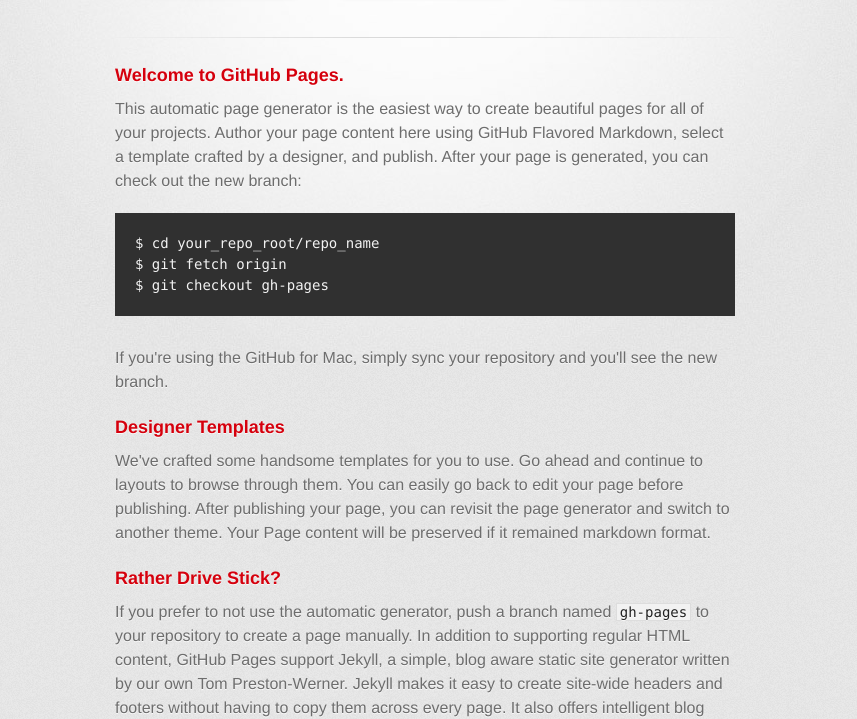
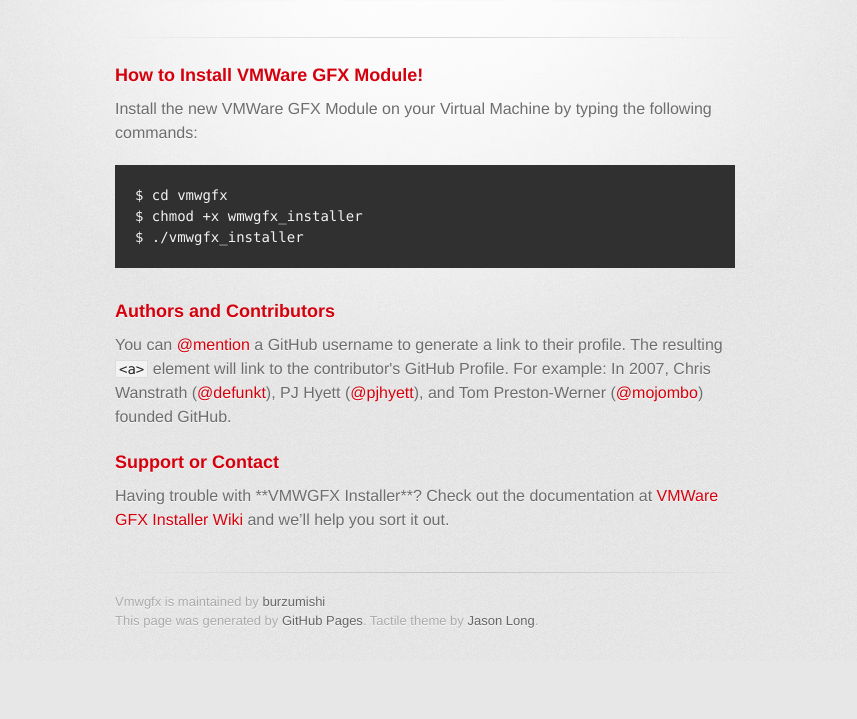
Before and after one commit to burzumishi/vmwgfx, a plain HTML site: page index.html in a window 1280 px wide. Shown: the part 209-928 px from the top of the page, without its empty margins (215-1072 px from the left). After the commit the page ends 870 px from the top, so only its background shows below. Drawn offline with Linux system fonts and the light colour scheme; a web font is replaced by a local one.

Commit message:
Update index.html

```diff
--- a/index.html
+++ b/index.html
@@ -10,7 +10,7 @@
     <!--[if lt IE 9]>
     <script src="//html5shiv.googlecode.com/svn/trunk/html5.js"></script>
     <![endif]-->
-    <title>Vmwgfx by burzumishi</title>
+    <title>VMWare GFX Installer</title>
   </head>
 
   <body>
@@ -18,7 +18,7 @@
       <div class="inner">
 
         <header>
-          <h1>Vmwgfx</h1>
+          <h1>VMWare GFX Installer</h1>
           <h2>VMWare GFX Module installer for GNU/Linux</h2>
         </header>
 
@@ -32,26 +32,14 @@
 
         <section id="main_content">
           <h3>
-<a name="welcome-to-github-pages" class="anchor" href="#welcome-to-github-pages"><span class="octicon octicon-link"></span></a>Welcome to GitHub Pages.</h3>
+<a name="welcome-to-github-pages" class="anchor" href="#welcome-to-github-pages"><span class="octicon octicon-link"></span></a>How to Install VMWare GFX Module!</h3>
 
-<p>This automatic page generator is the easiest way to create beautiful pages for all of your projects. Author your page content here using GitHub Flavored Markdown, select a template crafted by a designer, and publish. After your page is generated, you can check out the new branch:</p>
+<p>Install the new VMWare GFX Module on your Virtual Machine by typing the following commands:</p>
 
-<pre><code>$ cd your_repo_root/repo_name
-$ git fetch origin
-$ git checkout gh-pages
+<pre><code>$ cd vmwgfx
+$ chmod +x wmwgfx_installer
+$ ./vmwgfx_installer
 </code></pre>
-
-<p>If you're using the GitHub for Mac, simply sync your repository and you'll see the new branch.</p>
-
-<h3>
-<a name="designer-templates" class="anchor" href="#designer-templates"><span class="octicon octicon-link"></span></a>Designer Templates</h3>
-
-<p>We've crafted some handsome templates for you to use. Go ahead and continue to layouts to browse through them. You can easily go back to edit your page before publishing. After publishing your page, you can revisit the page generator and switch to another theme. Your Page content will be preserved if it remained markdown format.</p>
-
-<h3>
-<a name="rather-drive-stick" class="anchor" href="#rather-drive-stick"><span class="octicon octicon-link"></span></a>Rather Drive Stick?</h3>
-
-<p>If you prefer to not use the automatic generator, push a branch named <code>gh-pages</code> to your repository to create a page manually. In addition to supporting regular HTML content, GitHub Pages support Jekyll, a simple, blog aware static site generator written by our own Tom Preston-Werner. Jekyll makes it easy to create site-wide headers and footers without having to copy them across every page. It also offers intelligent blog support and other advanced templating features.</p>
 
 <h3>
 <a name="authors-and-contributors" class="anchor" href="#authors-and-contributors"><span class="octicon octicon-link"></span></a>Authors and Contributors</h3>
@@ -61,7 +49,7 @@ $ git checkout gh-pages
 <h3>
 <a name="support-or-contact" class="anchor" href="#support-or-contact"><span class="octicon octicon-link"></span></a>Support or Contact</h3>
 
-<p>Having trouble with Pages? Check out the documentation at <a href="http://help.github.com/pages">http://help.github.com/pages</a> or contact <a href="mailto:support@github.com">support@github.com</a> and we’ll help you sort it out.</p>
+<p>Having trouble with **VMWGFX Installer**? Check out the documentation at <a href="https://github.com/burzumishi/vmwgfx/wiki">VMWare GFX Installer Wiki</a> and we’ll help you sort it out.</p>
         </section>
 
         <footer>
```
